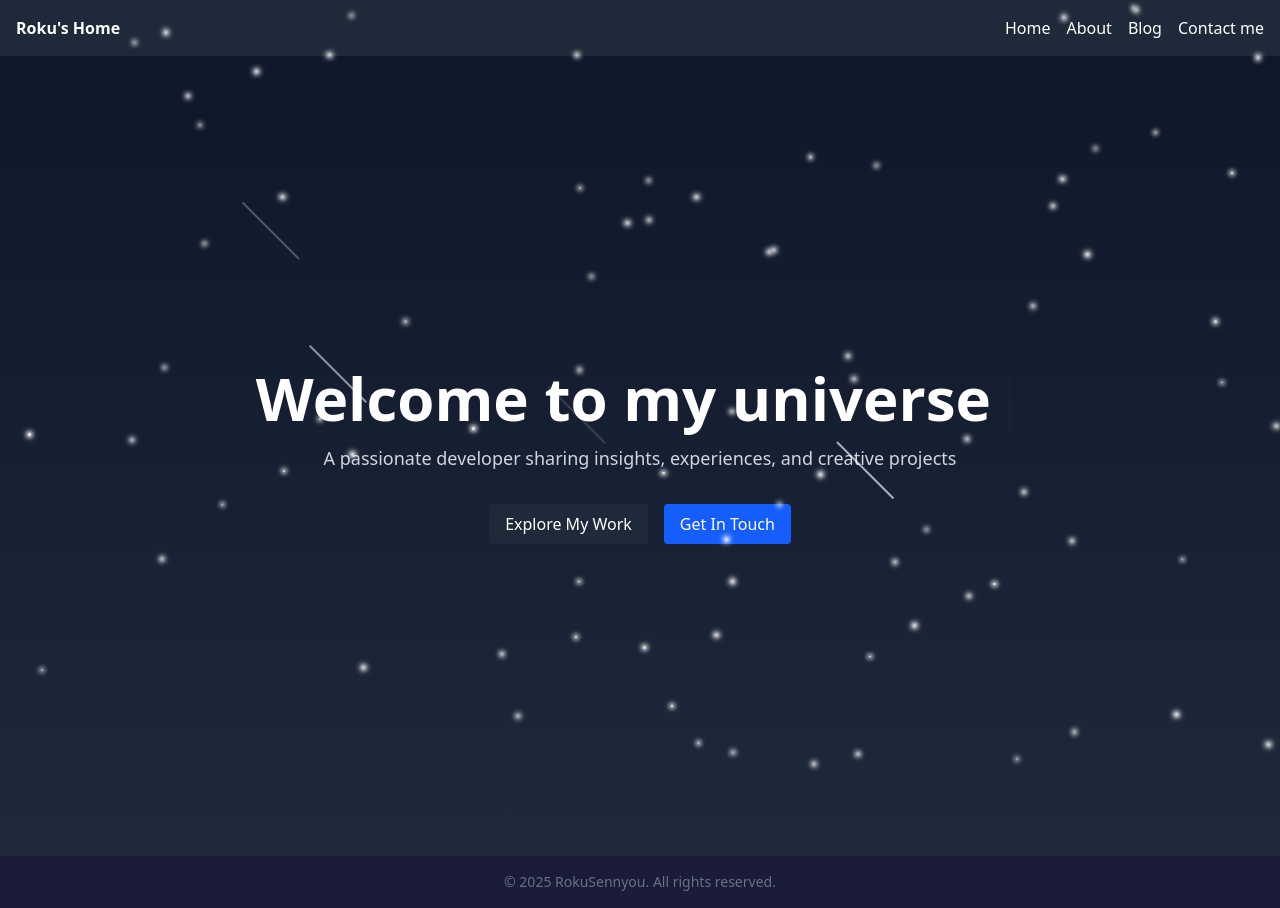
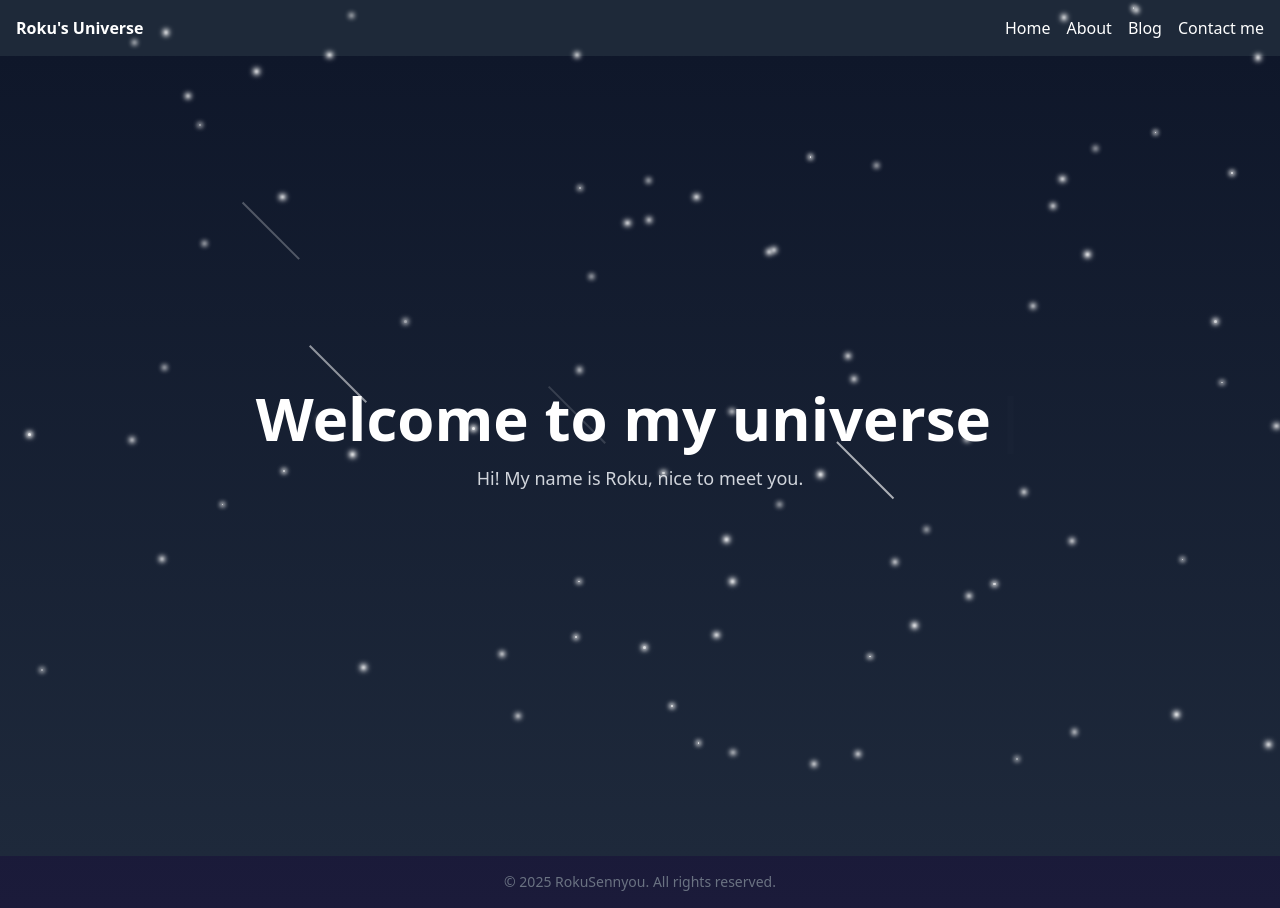
Before and after one commit to RokuSennyou/RokuSennyou.github.io, a Next.js app: page / in a window 1280 px wide. Built offline with nearby package versions, Linux system fonts and the light colour scheme.

Commit message:
chore: remove bottom, change main page word

```diff
--- a/src/app/layout.tsx
+++ b/src/app/layout.tsx
@@ -28,7 +28,7 @@ export default function RootLayout({
         className={`${geistSans.variable} ${geistMono.variable} antialiased`}
       >
         <nav className="flex justify-between items-center p-4 bg-gray-800">
-          <a href="/" className="font-bold text-white-700">Roku's Home</a>
+          <a href="/" className="font-bold text-white-700">Roku's Universe</a>
           <div className="space-x-4">
             <a href="/" className="text-white-800 hover:text-yellow-200">Home</a>
             <a href="/about" className="text-white-800 hover:text-yellow-200">About</a>
--- a/src/app/page.tsx
+++ b/src/app/page.tsx
@@ -20,16 +20,8 @@ export default function Home() {
         />
       </h1>
       <p className="text-lg text-gray-300 mb-8">
-        A passionate developer sharing insights, experiences, and creative projects
+        Hi! My name is Roku, nice to meet you.
       </p>
-      <div className="space-x-4">
-        <button className="bg-gray-800 text-white py-2 px-4 rounded hover:bg-gray-700">
-          Explore My Work
-        </button>
-        <button className="bg-blue-600 text-white py-2 px-4 rounded hover:bg-blue-500">
-          Get In Touch
-        </button>
-      </div>
     </div>
   );
 }
```
